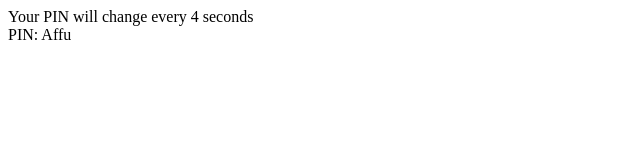
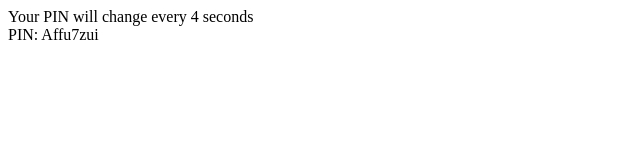
Before and after one commit to yourgirlcodes/intro-typescript, a website built with webpack: page index.html in a window 1280 px wide. Shown: the full height of the page, 0-640 px from the left. Built offline with nearby package versions, Linux system fonts and the light colour scheme.

Commit message:
final for intro to typescript

```diff
--- a/example4.ts
+++ b/example4.ts
@@ -67,17 +67,15 @@ function enumerable(isEnum: boolean) {
 function prop(x, name) {
     console.log(x, name)
     // logs prototype of App ==> {onInit: f, constructor: f}), "greeting"
-    // logs App constructor, "statGreeting" --> because this is static property
+    // logs App constructor, "statGreeting" --> because this is static property ---> CONSTRUCTOR
 }
 
 function param(x, name, index) {
     console.log(x, name, index)
 }
 // logs {onInit: ƒ, printFullName: ƒ, constructor: ƒ} "printFullName" 0 when NOT STATIC
-// logs ƒ App() {} "printFullName" 0 when STATIC
+// logs ƒ App() {} "printFullName" 0 when STATIC ----> PROTOTYPE OBJECT OF CLASS
 class F {
-
-
     @prop //property decorator
     greeting: string // instance property
 
--- a/package.json
+++ b/package.json
@@ -11,6 +11,7 @@
   "author": "",
   "license": "ISC",
   "devDependencies": {
+    "@types/lodash": "^4.14.161",
     "awesome-typescript-loader": "^5.2.1",
     "typescript": "^4.0.3",
     "webpack-dev-server": "^3.11.0"
--- a/src/app.ts
+++ b/src/app.ts
@@ -16,7 +16,7 @@ class App {
         //class method with el as a DEPENDENCY.
         setInterval(function () {
             if (el) {
-                el.innerHTML = "Your PIN will change every 4 seconds" + "<br />" + "PIN: " + generateRandomPin({ letter: 'A', length: random(1, 5) });
+                el.innerHTML = "Your PIN will change every 4 seconds" + "<br />" + "PIN: " + generateRandomPin({ letter: 'A', length: random(5, 9) });
             }
         }, 4000);
         el && (el.innerHTML = "your PIN is loading")
@@ -41,3 +41,7 @@ function main(ClassComponent) { // main receives App with all methods etc
 
 
 main(App);
+
+
+// static prints constructor function of class
+// instance prints prototype object of class
```
Also changed, not shown: index.html (+0 -1 lines), src/typings.d.ts (added, +9 -0 lines), 1 other file.
